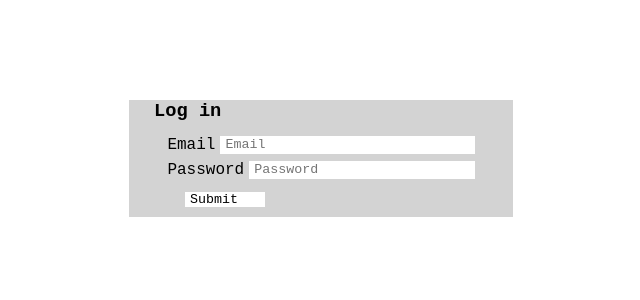
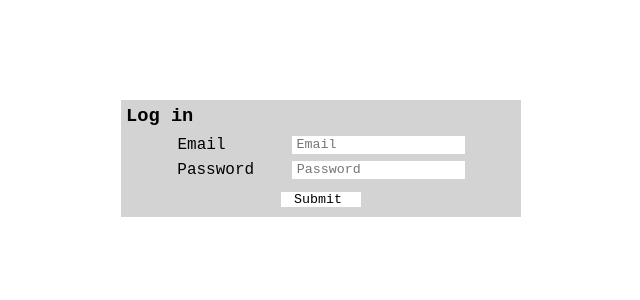
Before and after one commit to PrekoV/Authorization, a React (Create React App) app: page / in a window 1280 px wide. Shown: the top 300 px of the page, without its empty margins (319-959 px from the left). Built offline with nearby package versions, Linux system fonts and the light colour scheme.

Commit message:
more fix

```diff
--- a/src/App.css
+++ b/src/App.css
@@ -8,24 +8,25 @@ body {
     position: relative;
 }
 
+#root {
+    padding-top: 100px
+}
+
 .App{
     height: 100%;
 }
 
 .access {
-    margin-top: 100px;
-	margin-left: 35%;
 	background-color: lightgrey;
 	max-width: 400px;
-    min-width: 200px;
-    width: 30%;
-    height: 100%;
-    padding-bottom: 10px
+    min-width: 320px;
+    margin: 0 auto
 }
 
 .text {
     padding-right: 5px;
-    font-family: 'Courier New', Courier, monospace
+    font-family: 'Courier New', Courier, monospace;
+    flex-basis: 81px;
 }
 
 #login {
@@ -33,14 +34,12 @@ body {
     padding-left: 5px;
     border: none;
     font-family: 'Courier New', Courier, monospace;
-    width: 100%
 }
 
 #pass {
     padding: 0;
     padding-left: 5px;
     border: none;
-    width: 100%;
     font-family: 'Courier New', Courier, monospace
 }
 
@@ -50,30 +49,29 @@ body {
     font-family: 'Courier New', Courier, monospace;
     display: flex;
     width: 80px;
-    padding-left: 5px
+    padding-left: 13px;
 }
 
 .passive {
-    visibility: hidden;
+    display: none
 }
 
 .header {
-    margin-left: 15px;
     font-family: 'Courier New', Courier, monospace;
-    padding-left: 10px;
+    padding: 5px
 }
 
 .btnWrapper {
     display: flex;
     justify-content: space-around;
-    margin-top: 10px;
+    align-items: center;
+    height: 35px;
 }
 
 form{
     width: 80%;
     margin: 0 auto;
     height: 50px;
-    margin-top: 10px;
     display: flex;
     flex-direction: column;
     justify-content: space-around;
--- a/src/App.js
+++ b/src/App.js
@@ -6,8 +6,9 @@ class App extends Component {
 
 	state = {
 		hash: '',
-		title: 'Log in',
-		user: {}
+		title: '',
+		user: {},
+		btn: ''
 	}
 
 	componentDidMount = () => {
@@ -16,8 +17,10 @@ class App extends Component {
 				.then(json => {
 					console.log(json.user.firstName)
 					console.log(localStorage.getItem("hash"))
-					this.setState({ user: json.user, title: 'Authorizated: ' + json.user.firstName })
+					this.setState({ user: json.user, title: 'Authorizated: ' + json.user.firstName, btn: 'Log out' })
 				})
+		} else {
+			this.setState({ title: 'Log in', btn: 'Submit' })
 		}
 	}
 
@@ -31,15 +34,11 @@ class App extends Component {
 		if (!localStorage.getItem("hash")) {
 			API(POST, login, pass)
 				.then(json => {
-					this.setState({ hash: json.token.hash, title: 'Welcome, ' + json.user.firstName + "!", user: json.user })
-					console.log(this.state.hash)
-					return this.state
-				}).then(state => {
-					localStorage.setItem("hash", state.hash)
-					localStorage.setItem("userId", state.user.id)
+					this.setState({ title: 'Welcome, ' + json.user.firstName + "!", user: json.user, btn: 'Log out' })
+					localStorage.setItem("hash", json.token.hash)
+					localStorage.setItem("userId", json.user.id)
 					document.getElementById("login").value = ''
 					document.getElementById("pass").value = ''
-					console.log(state)
 
 					// проверка: действительно ли пользователь в сети?
 					// при удачной авторизации можно просматривать данные других пользователей
@@ -55,15 +54,8 @@ class App extends Component {
 					this.setState({ title: 'Invalid username or password' })
 				})
 		} else {
-			console.log(localStorage.getItem("hash"))
-			this.setState({ title: 'You have been already authorized!' })
-		}
-	}
-
-	clearLocalStorage = () => {
-		if (localStorage.getItem("hash")) {
 			localStorage.clear()
-			this.setState({ hash: '', title: 'Log in' })
+			this.setState({ hash: '', title: 'Log in', btn: 'Submit' })
 		}
 	}
 
@@ -85,11 +77,7 @@ class App extends Component {
 						</div>
 					</form>
 					<div className="btnWrapper">
-						<button className="submit" onClick={() => this.auth()}>Submit</button>
-						<button className={`submit ${localStorage.getItem("hash") || this.state.hash ? '' : 'passive'}`}
-							onClick={() => this.clearLocalStorage()}>
-							Log out
-						</button>
+						<button className="submit" onClick={() => this.auth()}>{this.state.btn}</button>
 					</div>
 				</div>
 			</div>
```
